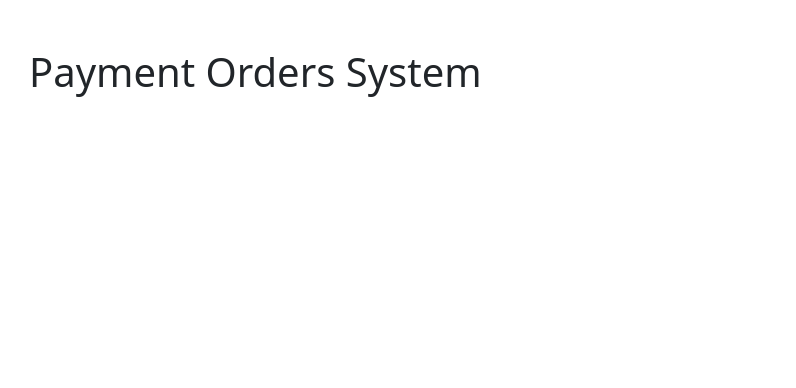
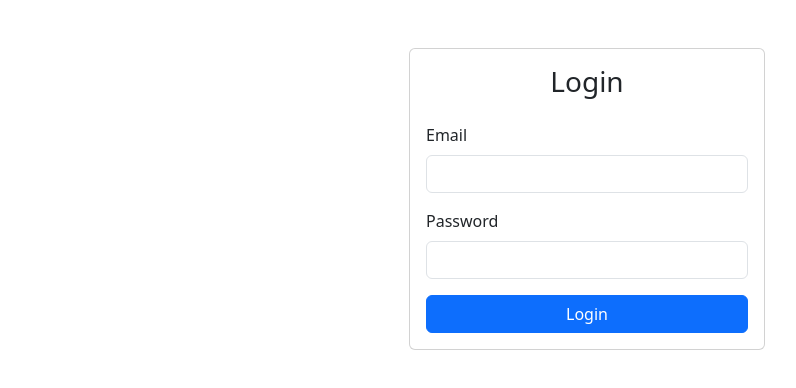
Before and after one commit to samuedo435/payment-orders-ui, a React (Vite) app: page /login in a window 1280 px wide. Shown: the top 388 px of the page, without its empty margins (53-849 px from the left). Built offline with nearby package versions, Linux system fonts and the light colour scheme.

Commit message:
se crean las rutas y se modifica App.jsx para que als use

```diff
--- a/src/App.jsx
+++ b/src/App.jsx
@@ -1,4 +1,5 @@
 import { AuthProvider } from "./context/AuthContext";
+import AppRoutes from "./routes/AppRoutes";
 
 function App() {
 
@@ -6,13 +7,7 @@ function App() {
 
         <AuthProvider>
 
-            <div className="container mt-5">
-
-                <h1>
-                    Payment Orders System
-                </h1>
-
-            </div>
+            <AppRoutes />
 
         </AuthProvider>
     );
--- /dev/null
+++ b/src/routes/AppRoutes.jsx
@@ -0,0 +1,33 @@
+import {
+    BrowserRouter,
+    Routes,
+    Route
+} from "react-router-dom";
+
+import LoginPage from "../pages/LoginPage";
+
+function AppRoutes() {
+
+    return (
+
+        <BrowserRouter>
+
+            <Routes>
+
+                <Route
+                    path="/"
+                    element={<LoginPage />}
+                />
+
+                <Route
+                    path="/login"
+                    element={<LoginPage />}
+                />
+
+            </Routes>
+
+        </BrowserRouter>
+    );
+}
+
+export default AppRoutes;
```
